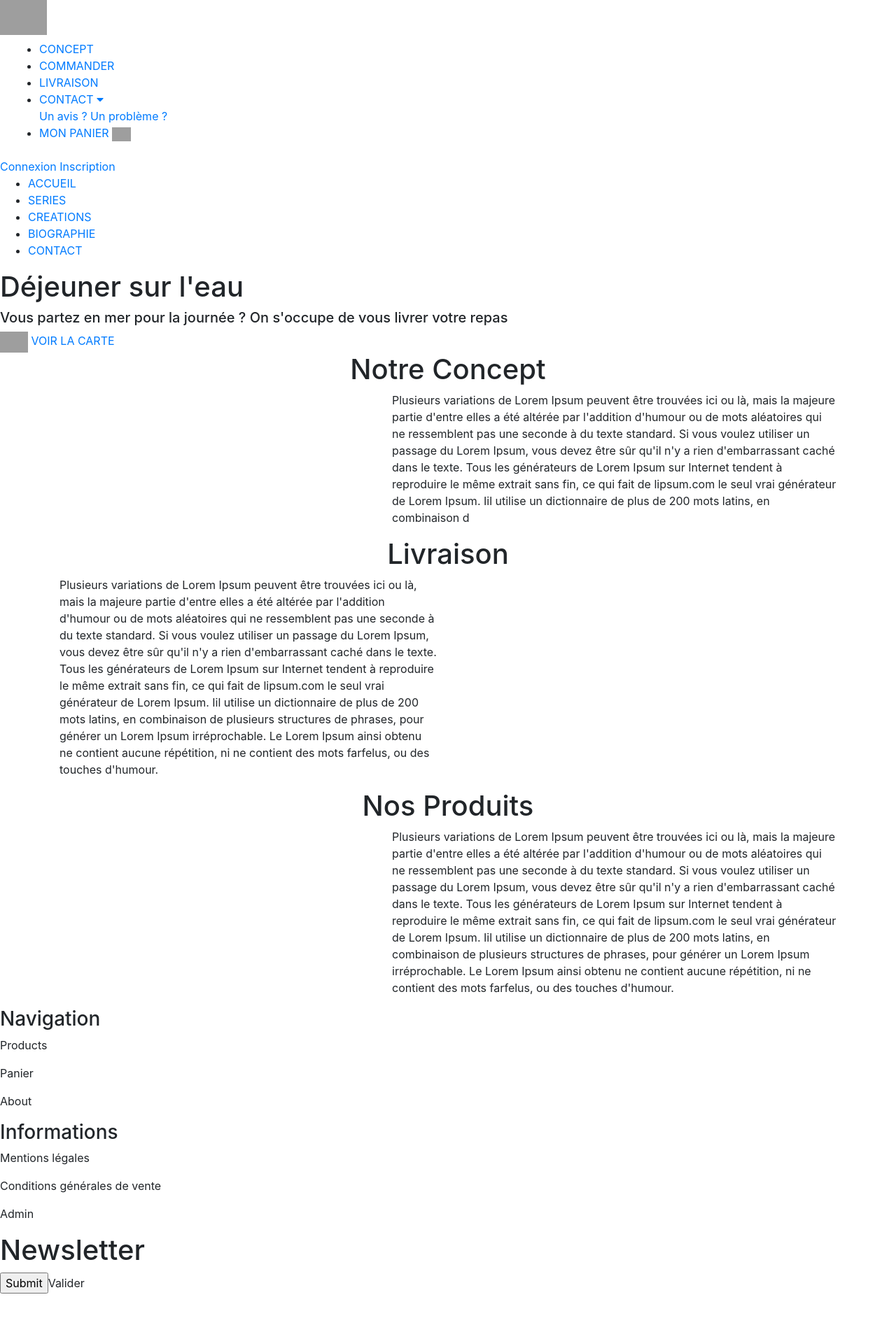
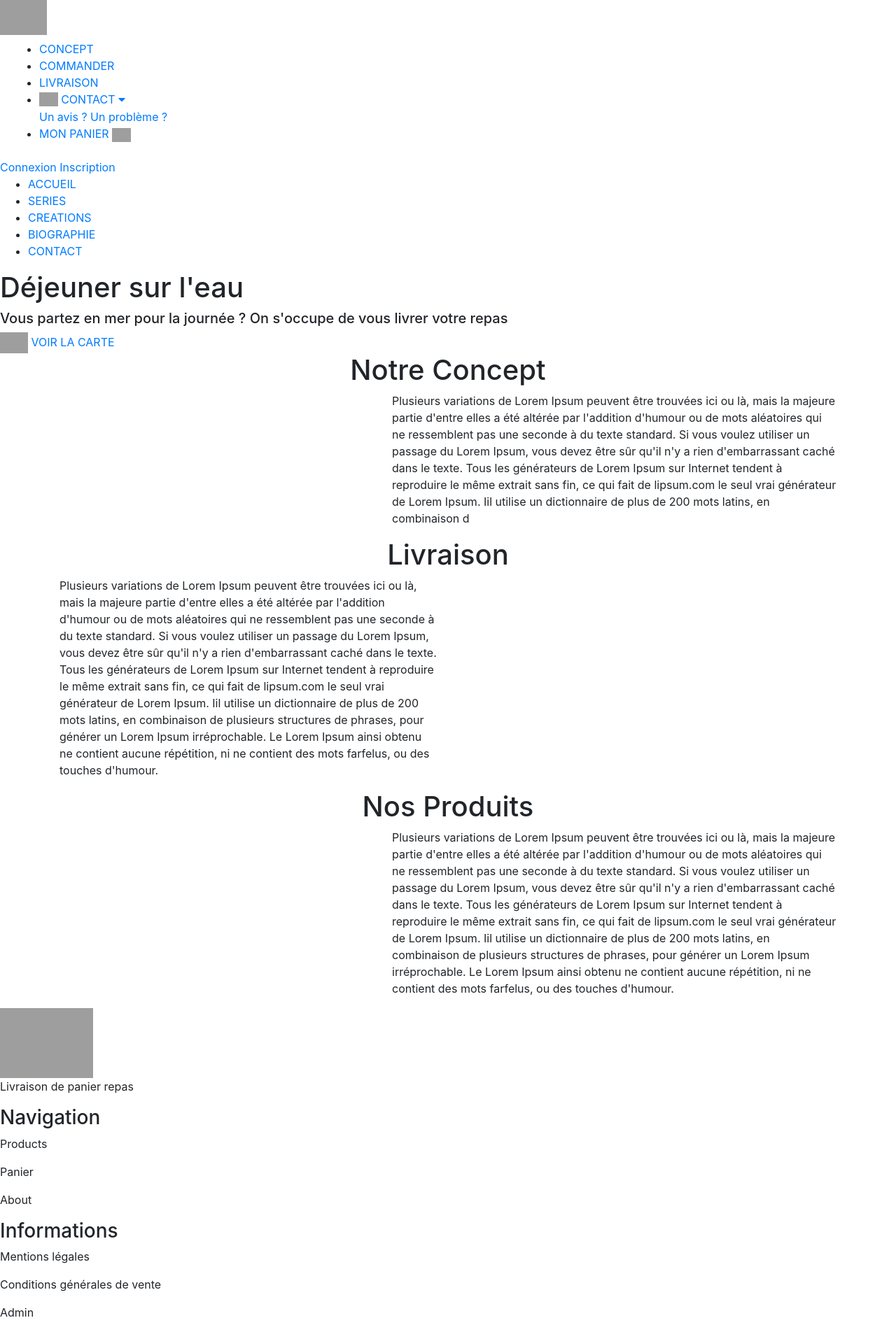
Before and after one commit to Davidcrnn/odile_project, a Django app: page / in a window 1280 px wide. Shown: the whole page at 70% size. Before the commit the page ends 1849 px from the top, so only its background shows below. Run offline with Django 3.2, Linux system fonts and the light colour scheme; some libraries are stand-ins or nearby versions; grey boxes are pictures that could not be loaded.

```diff
--- a/main/forms.py
+++ b/main/forms.py
@@ -94,6 +94,7 @@ class RefundForm(forms.Form):
 #     password2 = forms.CharField(widget=forms.PasswordInput)
 
 class NewsletterForm(forms.ModelForm):
+    email = forms.EmailField()
 
     class Meta:
         model = Newsletter
--- a/main/templates/base.html
+++ b/main/templates/base.html
@@ -65,6 +65,7 @@
     <script src="https://unpkg.com/swiper/js/swiper.js"></script>
     <script src="https://unpkg.com/swiper/js/swiper.min.js"></script>
 
+
     {% block extra_scripts %}
 
     {% endblock extra_scripts %}
--- a/main/templates/footer.html
+++ b/main/templates/footer.html
@@ -1,4 +1,11 @@
+{% load static %}
 <div class="footer-container">
+    <div class="footer-logo">
+
+
+        <img src="{% static '../static/images/logo-dej.svg' %} " alt="" style='height: 100px;'>
+        <p>Livraison de panier repas </p>
+    </div>
     <div class="footer-nav">
         <h3>Navigation</h3>
         <p>Products</p>
@@ -11,8 +18,8 @@
         <p>Conditions générales de vente</p>
         <p>Admin</p>
     </div>
-
-    {% include 'newsletter-snippet.html' %}
+    <!--
+    {% include 'newsletter-snippet.html' %} -->
 </div>
 
 <!-- <div class="footer-credit">
--- a/main/templates/home.html
+++ b/main/templates/home.html
@@ -4,7 +4,9 @@
 
 {% block content %}
 <div class="home-banner">
+
     <div class="home-banner-text">
+
         <h1>Déjeuner sur l'eau</h1>
         <h5>Vous partez en mer pour la journée ? On s'occupe de vous livrer votre repas</h5>
         <a class="text-center mt-2" href="{% url 'products' %}"> <span><img
@@ -18,8 +20,8 @@
 <div class="container">
 
 
-    <div class="home-container home-container-concept">
-        <h1 data-aos="fade-left" data-aos-offset="0" data-aos-delay="5000" data-aos-duration="2000"
+    <div class=" js-anchor-link home-container home-container-concept">
+        <h1 id="concept" data-aos="fade-left" data-aos-offset="0" data-aos-delay="5000" data-aos-duration="2000"
             data-aos-easing="ease-in-out" data-aos-once="true" class="text-center">Notre Concept</h1>
         <div class="row">
             <div class="col-xs-12 col-md-5 ">
@@ -41,7 +43,7 @@
             </div>
         </div>
     </div>
-    <div class="home-container home-container-livraison">
+    <div id="livraison" class="js-anchor-link home-container home-container-livraison">
         <h1 data-aos="fade-right" data-aos-offset="0" data-aos-delay="5000" data-aos-duration="2000"
             data-aos-easing="ease-in-out" data-aos-once="true" class="text-center">Livraison</h1>
         <div class="row">
@@ -95,6 +97,19 @@
     </div>
 </div>
 
+
+<script>
+    $(function () {
+        $("#slider2").responsiveSlides({
+            auto: true,
+            pager: false,
+            nav: false,
+            speed: 2000,
+            timeout: 5000,
+            namespace: "transparent-btns"
+        });
+    });
+</script>
 <script>
     AOS.init();
 </script>
--- a/main/templates/navbar.html
+++ b/main/templates/navbar.html
@@ -19,11 +19,13 @@
     <div class="nav-link d-none d-md-block">
         <ul>
 
-            <li><a href="">CONCEPT </a></li>
+            <li><a href="home#concept" class="js-anchor-link filter-entrées">CONCEPT </a></li>
             <li><a href="{% url 'products' %}">COMMANDER</a> </li>
-            <li><a href="">LIVRAISON </a></li>
+            <li><a href="home/#livraison" class="js-anchor-link filter-entrées">LIVRAISON </a></li>
             <li class="dropdown">
-                <a href="" class="dropbtn">CONTACT <i class="fa fa-caret-down"></i></a>
+                <a href="" class="dropbtn"><span><img src="{% static '../static/images/phone.svg' %}"
+                            style="height: 20px; margin-bottom: 3px;"></img></span> CONTACT <i
+                        class="fa fa-caret-down"></i></a>
                 <div class="dropdown-content">
                     <a href="#">Un avis ?</a>
                     <a href="#">Un problème ?</a>
@@ -96,4 +98,18 @@
     })
 </script>
 
+<script>
+    $(document).ready(function () {
+        $('.js-anchor-link').click(function (e) {
+            e.preventDefault();
+            var target = $($(this).attr('href'));
+            if (target.length) {
+                var scrollTo = target.offset().top;
+                $('body, html').animate({ scrollTop: scrollTo + 'px' }, 1000);
+            }
+        });
+
+    })
+</script>
+
 {% endblock extra_scripts %}
--- a/main/views.py
+++ b/main/views.py
@@ -42,7 +42,7 @@ class ProductListView(ListView):
         products = Product.objects.all()
 
         if self.request.user.is_authenticated:
-            order = Order.objects.get(
+            order, created = Order.objects.get_or_create(
                 user=self.request.user, ordered=False)
             print(order)
             context = {
```
Also changed, not shown: main/templates/checkout.html (+4 -3 lines), main/templates/order-snippet.html (+9 -3 lines), main/templates/product-list.html (+9 -8 lines), main/templates/product-modal.html (+11 -8 lines), 1 other file.
